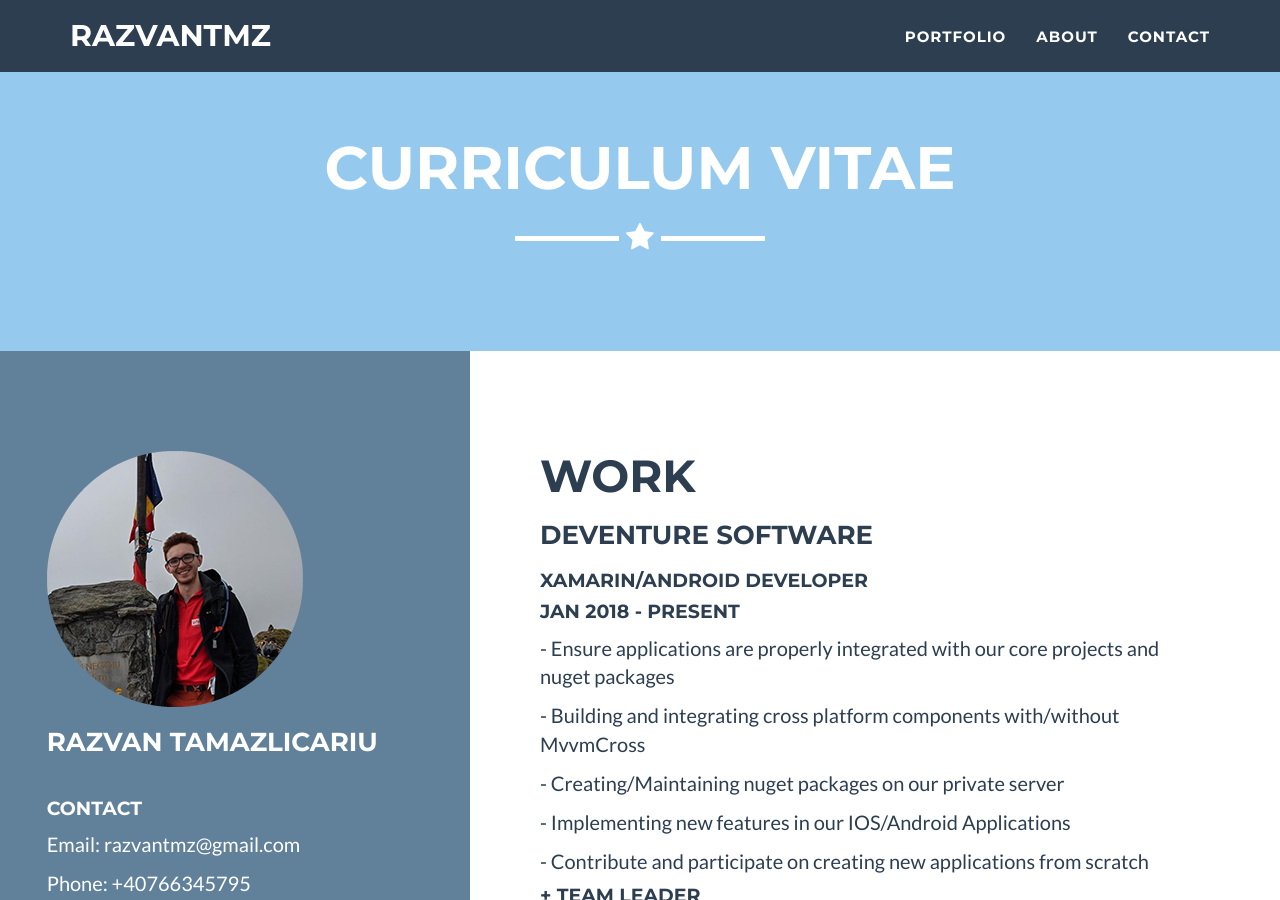
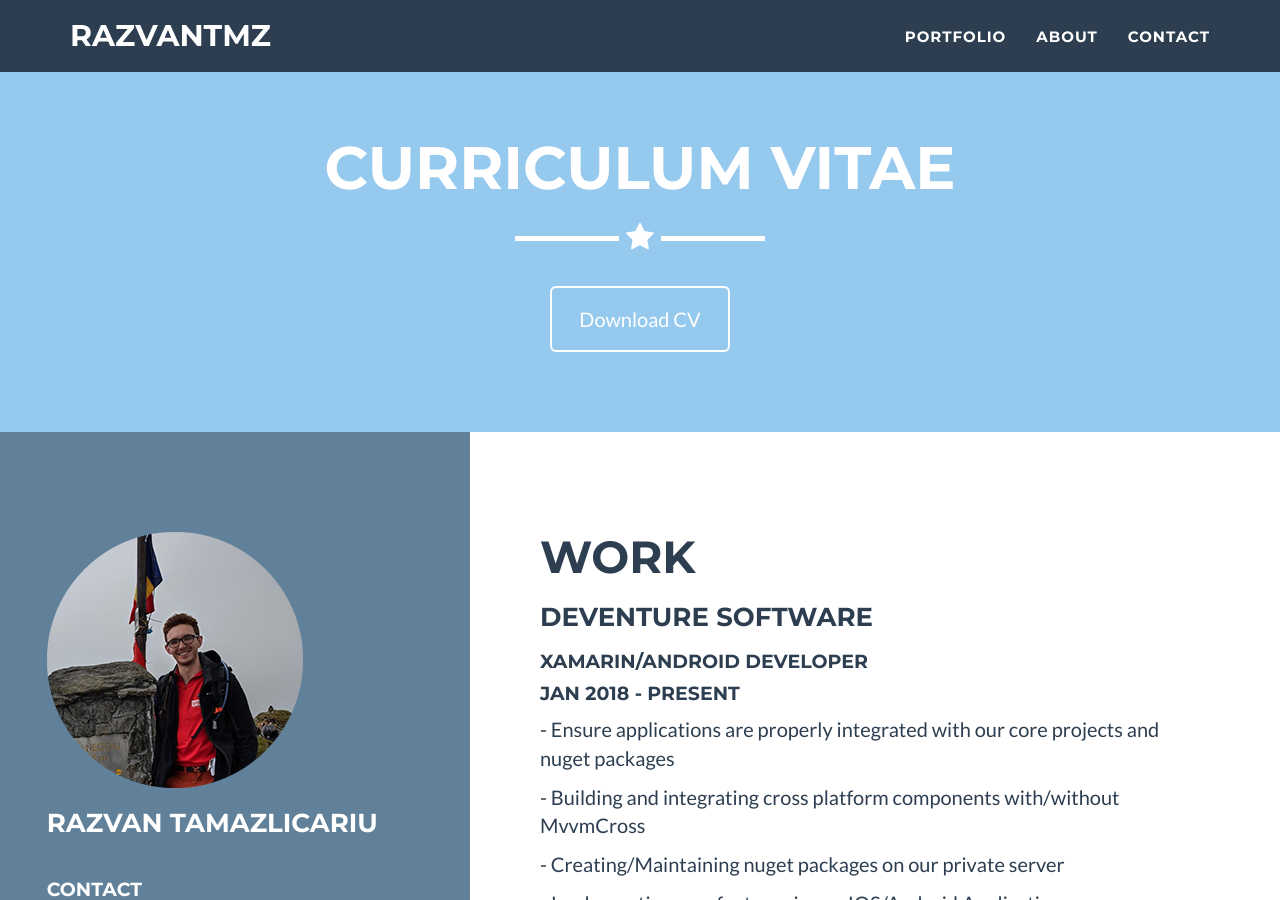
Before and after one commit to jeromelachaud/freelancer-theme, a Jekyll site: the page built from _posts/2014-07-16-cv.markdown, in a window 1280 px wide and 900 px high. Built offline with Jekyll 4.4.1, drawn with Linux system fonts in a browser that asks for light colours.

Commit message:
added download CV

```diff
--- a/_includes/cv_header.html
+++ b/_includes/cv_header.html
@@ -6,6 +6,9 @@
         <div class="intro-text">
           <span class="name"> Curriculum Vitae</span>
           <hr class="star-light" />
+          <a href="{{ site.url }}/downloads/CV-RazvanTamazlicariu.pdf" class="btn btn-lg btn-outline" download="download">
+               Download CV
+          </a>
         </div>
       </div>
     </div>
```
Also changed, not shown: 2 other files.
